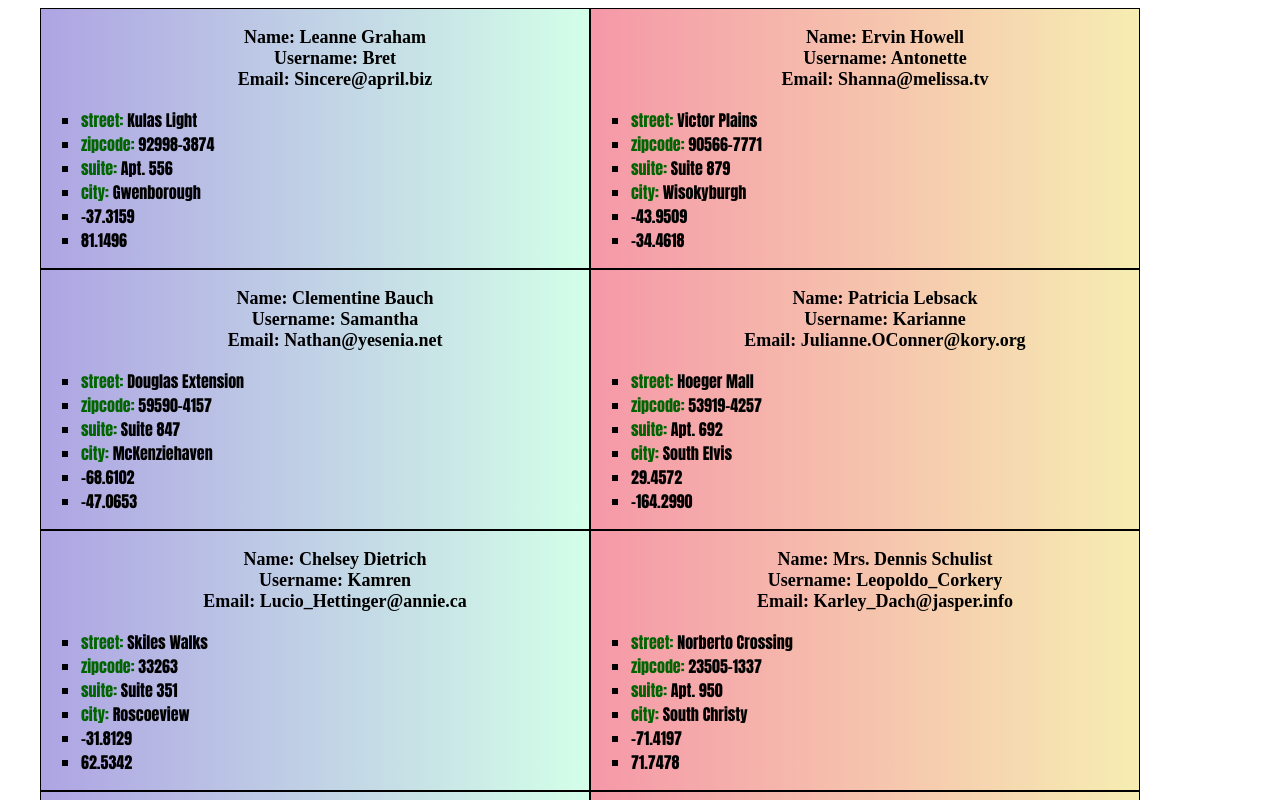
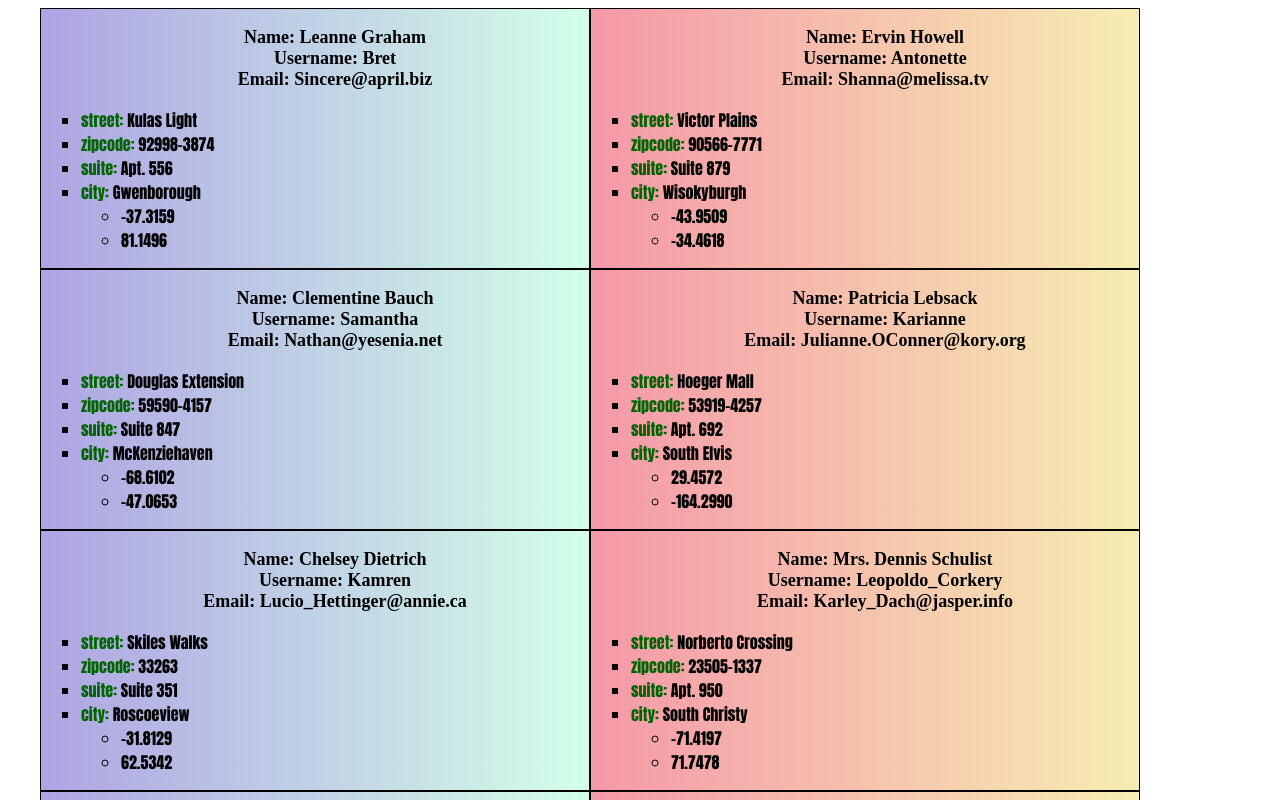
Before and after one commit to konartur/React-Users, a React (Create React App) app: page / in a window 1280 px wide. Shown: the top 800 px of the page. Built offline with nearby package versions, Linux system fonts and the light colour scheme.

Commit message:
created Geo component and restructured folders

```diff
--- a/src/Components/Address.js
+++ b/src/Components/Address/Address.js
@@ -1,6 +1,7 @@
 import PropTypes from 'prop-types';
-import styles from '../Styles/Address.module.scss';
-function Address({street,zipcode,suite,city,lat,lng}) {
+import styles from '../Address/Address.module.scss';
+import Geo from '../Geo.js'
+function Address({street,zipcode,suite,city,geo}) {
     return (
         <div>
             <ul className={styles.address}>
@@ -8,8 +9,10 @@ function Address({street,zipcode,suite,city,lat,lng}) {
                 <li className="list__item"><span className={styles.span}>zipcode: </span> {zipcode}</li>
                 <li className="list__item"><span className={styles.span}>suite: </span> {suite}</li>
                 <li className="list__item"><span className={styles.span}>city: </span> {city}</li>
-                <li className="list__item">{lat}</li>
-                <li className="list__item">{lng}</li>
+                <Geo
+                    lat={geo.lat}
+                    lng={geo.lng}
+                />
             </ul>
         </div>
     )
@@ -26,8 +29,6 @@ Address.propTypes = {
         PropTypes.number
     ]),
     city: PropTypes.string,
-    lat: PropTypes.string,
-    lng: PropTypes.string
 }
 
 export default Address;
--- a/src/Components/CardItem.js
+++ b/src/Components/CardItem.js
@@ -1,5 +1,5 @@
-import Title from './Title'
-import Address from './Address'
+import Title from './Title/Title'
+import Address from './Address/Address'
 import PropTypes from 'prop-types';
 
 function CardItem({name,username,email,address,className}) {
@@ -15,8 +15,7 @@ function CardItem({name,username,email,address,className}) {
                 suite={address.suite}
                 city={address.city}
                 zipcode={address.zipcode}
-                lat={address.geo.lat}
-                lng={address.geo.lng}
+                geo={address.geo}
             />
         </div>
     )
--- /dev/null
+++ b/src/Components/Geo.js
@@ -0,0 +1,17 @@
+import PropTypes from 'prop-types';
+
+function Geo({lat,lng}) {
+    return (
+        <ul>
+            <li className="list__item">{lat}</li>
+            <li className="list__item">{lng}</li>
+        </ul>
+    )
+}
+
+Geo.propTypes = {
+    lat: PropTypes.string,
+    lng: PropTypes.string
+}
+
+export default Geo;
--- a/src/Components/Title.js
+++ b/src/Components/Title/Title.js
@@ -1,4 +1,4 @@
-import styles from '../Styles/Title.module.scss'
+import styles from '../Title/Title.module.scss'
 
 function Title({name,username,email}) {
     return (
```
Also changed, not shown: src/Components/Address/Address.module.scss (renamed from src/Styles/Address.module.scss), src/Components/Title/Title.module.scss (renamed from src/Styles/Title.module.scss).
